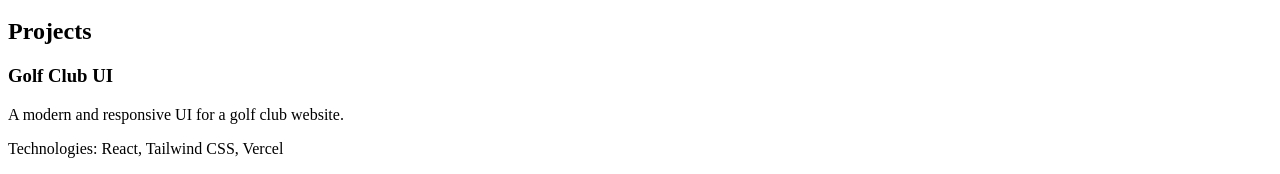
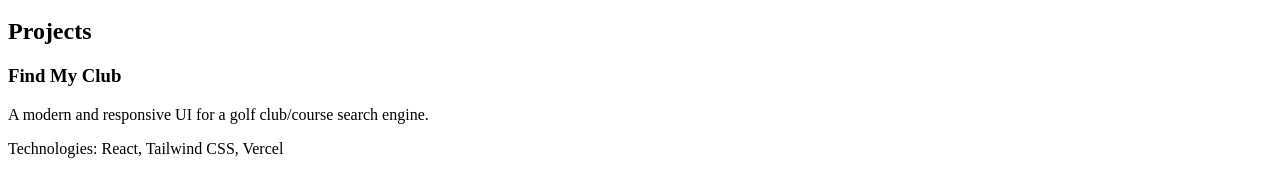
Before and after one commit to productparty/mikewatson-portfolio, a React (Vite) app in the folder client/: page / in a window 1280 px wide. Shown: the part 1471-1645 px from the top of the page. Built offline with nearby package versions, Linux system fonts and the light colour scheme.

Commit message:
Update Golf Club UI project details on Home page

```diff
--- a/client/src/pages/home.tsx
+++ b/client/src/pages/home.tsx
@@ -53,8 +53,8 @@ export default function Home() {
           <h2 className="text-3xl font-bold text-center">Projects</h2>
           <div className="flex flex-col items-center gap-4">
             <div className="border rounded-lg p-4 shadow-md w-full max-w-md">
-              <h3 className="text-xl font-semibold">Golf Club UI</h3>
-              <p className="text-muted-foreground">A modern and responsive UI for a golf club website.</p>
+              <h3 className="text-xl font-semibold">Find My Club</h3>
+              <p className="text-muted-foreground">A modern and responsive UI for a golf club/course search engine.</p>
               <p className="text-sm text-muted-foreground">Technologies: React, Tailwind CSS, Vercel</p>
               <Button asChild variant="outline" className="mt-2">
                 <a href="https://golf-club-ui-lac.vercel.app/" target="_blank" rel="noopener noreferrer">
```
